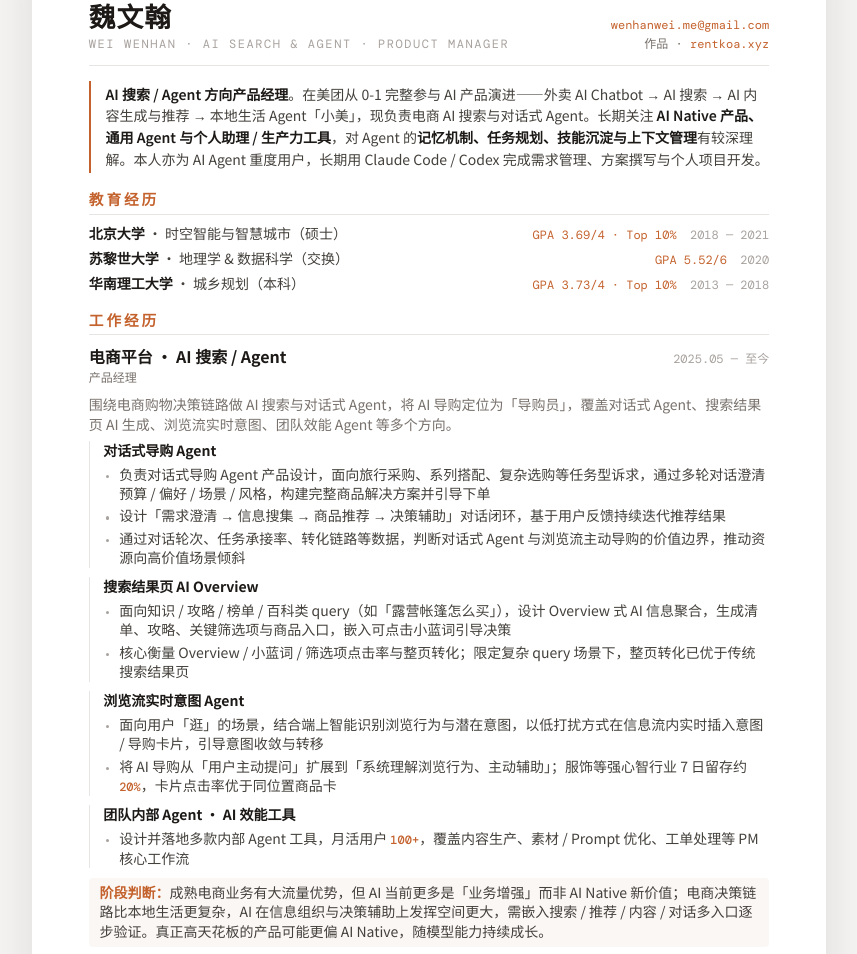
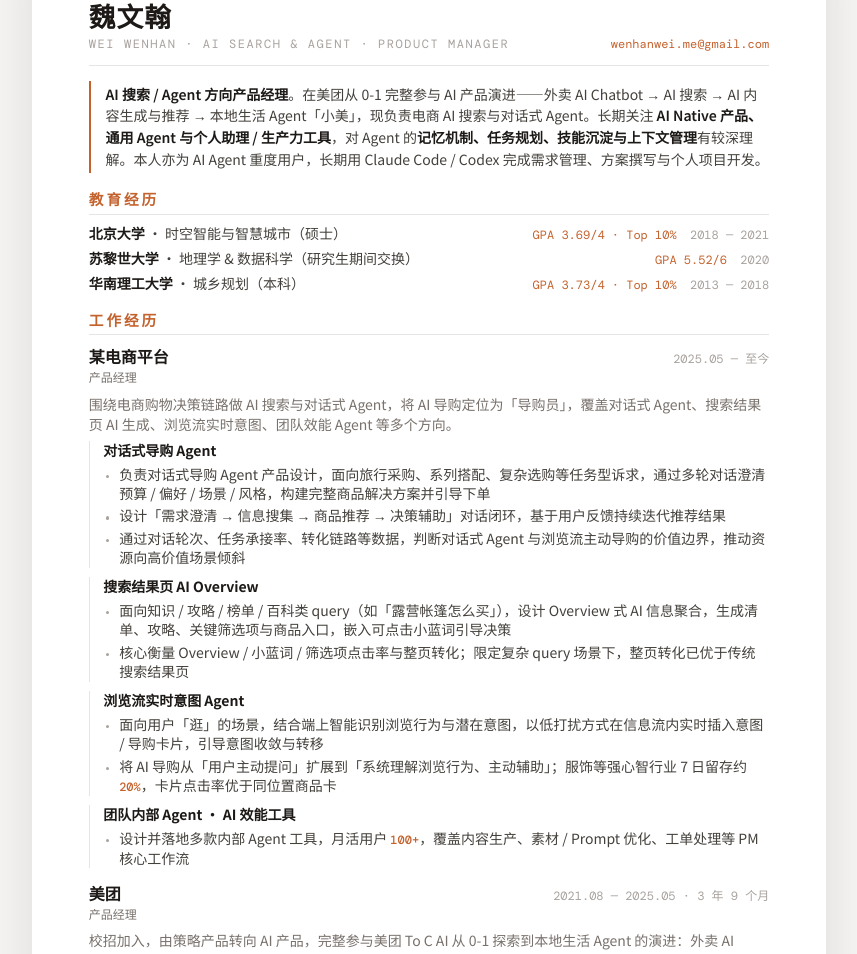
Before and after one commit to wenhanweime/resume, a plain HTML site: page index.html in a window 1280 px wide. Shown: the part 70-1024 px from the top of the page, without its empty margins (211-1068 px from the left). Drawn offline with nearby package versions, Linux system fonts and the light colour scheme.

Commit message:
v31 微调：去 header 作品行 / 研究生期间交换 / 电商公司名对齐 / 删阶段判断

```diff
--- a/index.html
+++ b/index.html
@@ -470,7 +470,6 @@
         </div>
         <div class="contact-info">
           <div class="contact-item"><a href="mailto:wenhanwei.me@gmail.com">wenhanwei.me@gmail.com</a></div>
-          <div class="contact-item">作品 · <a href="https://www.rentkoa.xyz/" target="_blank">rentkoa.xyz</a></div>
         </div>
       </header>
 
@@ -488,7 +487,7 @@
           <div class="edu-meta"><span class="edu-gpa">GPA 3.69/4 · Top 10%</span><span class="edu-date">2018 — 2021</span></div>
         </div>
         <div class="edu-row">
-          <div class="edu-school"><strong>苏黎世大学</strong> · 地理学 &amp; 数据科学（交换）</div>
+          <div class="edu-school"><strong>苏黎世大学</strong> · 地理学 &amp; 数据科学（研究生期间交换）</div>
           <div class="edu-meta"><span class="edu-gpa">GPA 5.52/6</span><span class="edu-date">2020</span></div>
         </div>
         <div class="edu-row">
@@ -503,7 +502,7 @@
 
         <div class="company">
           <div class="company-header">
-            <div class="company-name">电商平台 · AI 搜索 / Agent</div>
+            <div class="company-name">某电商平台</div>
             <div class="company-tenure">2025.05 — 至今</div>
           </div>
           <div class="company-role">产品经理</div>
@@ -539,10 +538,6 @@
             <ul class="bullet-list">
               <li>设计并落地多款内部 Agent 工具，月活用户 <span class="metric">100+</span>，覆盖内容生产、素材 / Prompt 优化、工单处理等 PM 核心工作流</li>
             </ul>
-          </div>
-
-          <div class="insight">
-            <strong>阶段判断：</strong>成熟电商业务有大流量优势，但 AI 当前更多是「业务增强」而非 AI Native 新价值；电商决策链路比本地生活更复杂，AI 在信息组织与决策辅助上发挥空间更大，需嵌入搜索 / 推荐 / 内容 / 对话多入口逐步验证。真正高天花板的产品可能更偏 AI Native，随模型能力持续成长。
           </div>
         </div>
 
```
